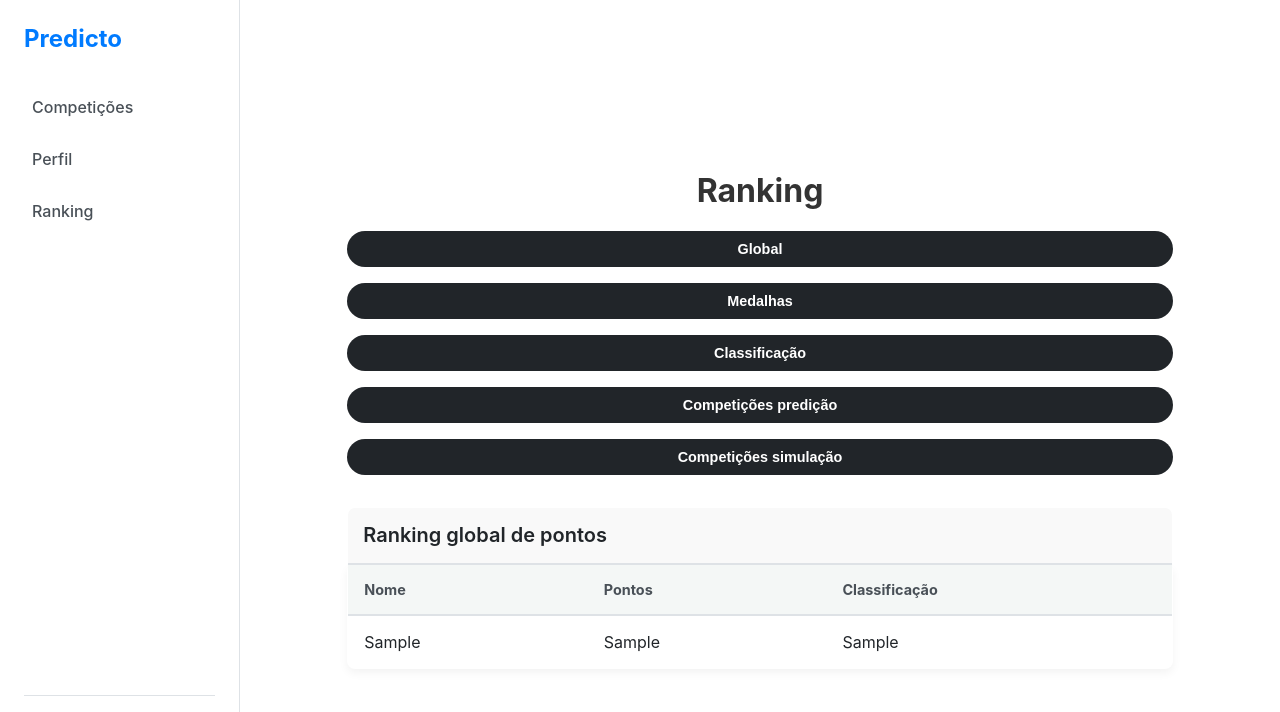
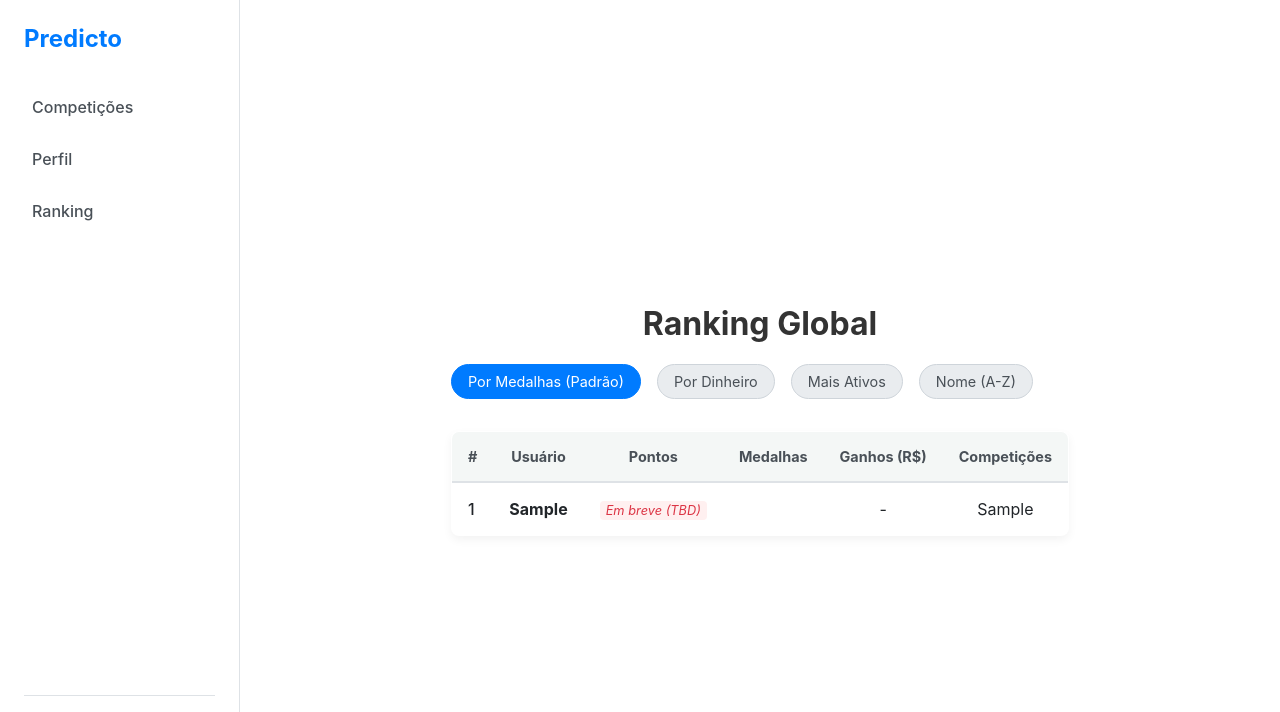
Before and after one commit to vitor-costa-garcia/projeto1bd-ia, a Django app: page /ranking/ in a window 1280 px wide. Shown: the top 712 px of the page. Run offline with Django 5.2, Linux system fonts and the light colour scheme; tables that the repository leaves empty hold one stand-in row (values such as "Sample post"); a database or web service that is not in the repository returns one stand-in record (values such as "Sample title"); data that the repository does not hold is empty.

Commit message:
feat: implement global ranking feature with sorting options and update ranking template

```diff
--- a/sistema_avaliacao_ia/api/urls/user_urls.py
+++ b/sistema_avaliacao_ia/api/urls/user_urls.py
@@ -1,7 +1,7 @@
 from django.urls import path
 from api.queries.user_queries import (
     get_all_user, get_user, create_user, create_organizer,
-    search_users, get_user_prizes, get_user_stats
+    search_users, get_user_prizes, get_user_stats, get_global_ranking
 )
 
 urlpatterns = [
@@ -12,4 +12,5 @@ urlpatterns = [
     path('search-users/', search_users),
     path('get-user-prizes/<int:userid>/', get_user_prizes),
     path('get-user-stats/<int:userid>/', get_user_stats),
+    path('get-global-ranking/', get_global_ranking),
 ]
--- a/sistema_avaliacao_ia/main/templates/ranking/ranking.html
+++ b/sistema_avaliacao_ia/main/templates/ranking/ranking.html
@@ -8,31 +8,58 @@
 {% endblock %}
 
 {% block content %}
-    <h1>Ranking</h1>
+    <h1>Ranking Global</h1>
 
     <div class="filter-bar">
-        <button>Global</button>
-        <button>Medalhas</button>
-        <button>Classificação</button>
-        <button>Competições predição</button>
-        <button>Competições simulação</button>
+        <a href="?sort=gold" class="btn-filter {% if current_sort == 'gold' %}active{% endif %}">
+            Por Medalhas (Padrão)
+        </a>
+        <a href="?sort=money" class="btn-filter {% if current_sort == 'money' %}active{% endif %}">
+            Por Dinheiro
+        </a>
+        <a href="?sort=comps" class="btn-filter {% if current_sort == 'comps' %}active{% endif %}">
+            Mais Ativos
+        </a>
+        <a href="?sort=name" class="btn-filter {% if current_sort == 'name' %}active{% endif %}">
+            Nome (A-Z)
+        </a>
     </div>
 
     <table>
-        <caption>Ranking global de pontos</caption>
         <thead>
             <tr>
-                <th>Nome</th>
+                <th>#</th>
+                <th>Usuário</th>
                 <th>Pontos</th>
-                <th>Classificação</th>
+                <th>Medalhas</th>
+                <th>Ganhos (R$)</th>
+                <th>Competições</th>
             </tr>
         </thead>
         <tbody>
             {% for user in rankinglist %}
             <tr>
-                <td>{{ user.0 }}</td>
-                <td>{{ user.1 }}</td>
-                <td>{{ user.2 }}</td>
+                <td>{{ forloop.counter }}</td>
+                <td>
+                    <strong>{{ user.1 }}</strong>
+                </td>
+                <td>
+                    <span class="points-placeholder">Em breve (TBD)</span>
+                </td>
+                <td>
+                    {% if user.2 > 0 %}<span class="medal-icon gold">●</span>{{ user.2 }}{% endif %}
+                    {% if user.3 > 0 %}<span class="medal-icon silver">●</span>{{ user.3 }}{% endif %}
+                    {% if user.4 > 0 %}<span class="medal-icon bronze">●</span>{{ user.4 }}{% endif %}
+                    {% if user.2 == 0 and user.3 == 0 and user.4 == 0 %}-{% endif %}
+                </td>
+                <td>
+                    {% if user.5 > 0 %}
+                        R$ {{ user.5|floatformat:2 }}
+                    {% else %}
+                        -
+                    {% endif %}
+                </td>
+                <td>{{ user.6 }}</td>
             </tr>
             {% endfor %}
         </tbody>
--- a/sistema_avaliacao_ia/main/views.py
+++ b/sistema_avaliacao_ia/main/views.py
@@ -512,3 +512,17 @@ def user_report_view(request):
         "prizes_json": json.dumps([p[1] for p in user_prizes] if user_prizes else [0,0,0,0])
     }
     return render(request, "user/user_report.html", context)
+
+def ranking(request):
+    sort_by = request.GET.get('sort', 'gold')
+
+    api_url = f"http://127.0.0.1:8000/api/user/get-global-ranking/?sort={sort_by}"
+    resp = requests.get(api_url)
+    ranking_data = resp.json().get('ranking', [])
+
+    context = {
+        "rankinglist": ranking_data,
+        "user_name": request.session.get('user_name'),
+        "current_sort": sort_by
+    }
+    return render(request, "ranking/ranking.html", context)
--- a/sistema_avaliacao_ia/static/css/ranking.css
+++ b/sistema_avaliacao_ia/static/css/ranking.css
@@ -28,9 +28,13 @@ thead th {
     background-color: #f4f7f6;
     border-bottom: 2px solid #dee2e6;
     padding: 1rem;
-    text-align: left;
+    text-align: center;
     font-size: 0.9rem;
     color: #495057;
+}
+
+thead th:first-child {
+    text-align: left;
 }
 
 tbody tr {
@@ -48,4 +52,50 @@ tbody tr:hover {
 tbody td {
     padding: 1rem;
     color: #212529;
+    text-align: center;
+    vertical-align: middle;
 }
+
+tbody td:first-child {
+    text-align: left;
+    font-weight: 500;
+}
+
+.medal-icon {
+    margin-right: 4px;
+    font-weight: bold;
+}
+.gold { color: #ffc107; }
+.silver { color: #adb5bd; }
+.bronze { color: #cd7f32; }
+
+.btn-filter {
+    background-color: #e9ecef;
+    color: #495057;
+    border: 1px solid #ced4da;
+    padding: 8px 16px;
+    border-radius: 20px;
+    cursor: pointer;
+    font-size: 0.9rem;
+    text-decoration: none;
+    transition: all 0.2s;
+}
+
+.btn-filter:hover {
+    background-color: #dee2e6;
+}
+
+.btn-filter.active {
+    background-color: #007bff;
+    color: white;
+    border-color: #007bff;
+}
+
+.points-placeholder {
+    color: #dc3545;
+    font-size: 0.8rem;
+    font-style: italic;
+    background: #fff0f0;
+    padding: 2px 6px;
+    border-radius: 4px;
+}
```
Also changed, not shown: sistema_avaliacao_ia/api/queries/user_queries.py (+57 -0 lines).
